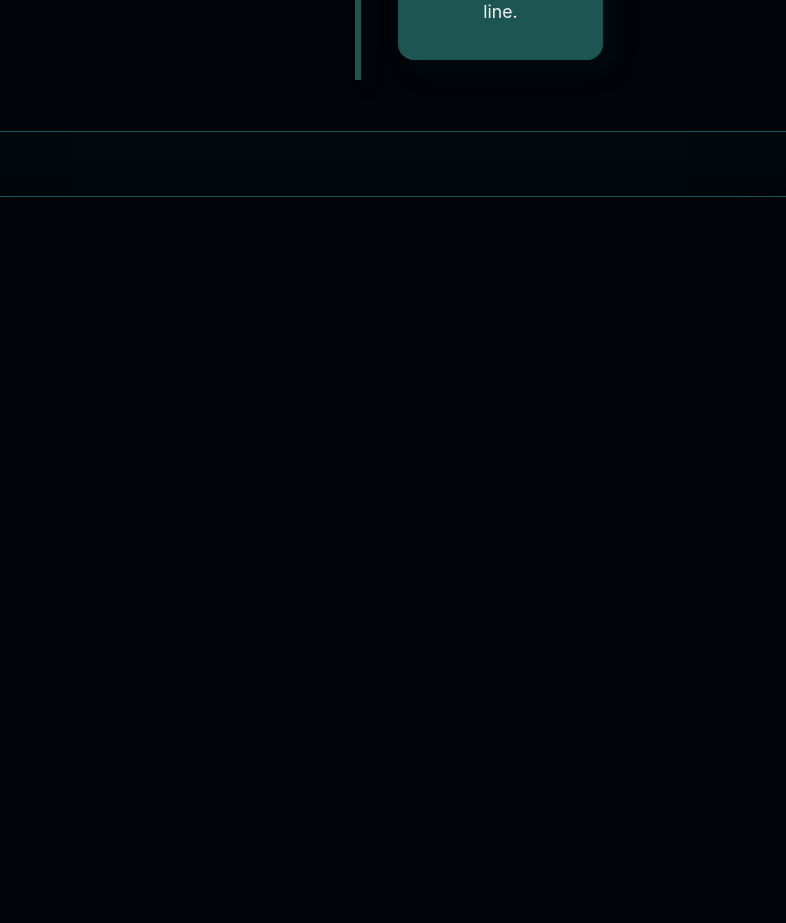
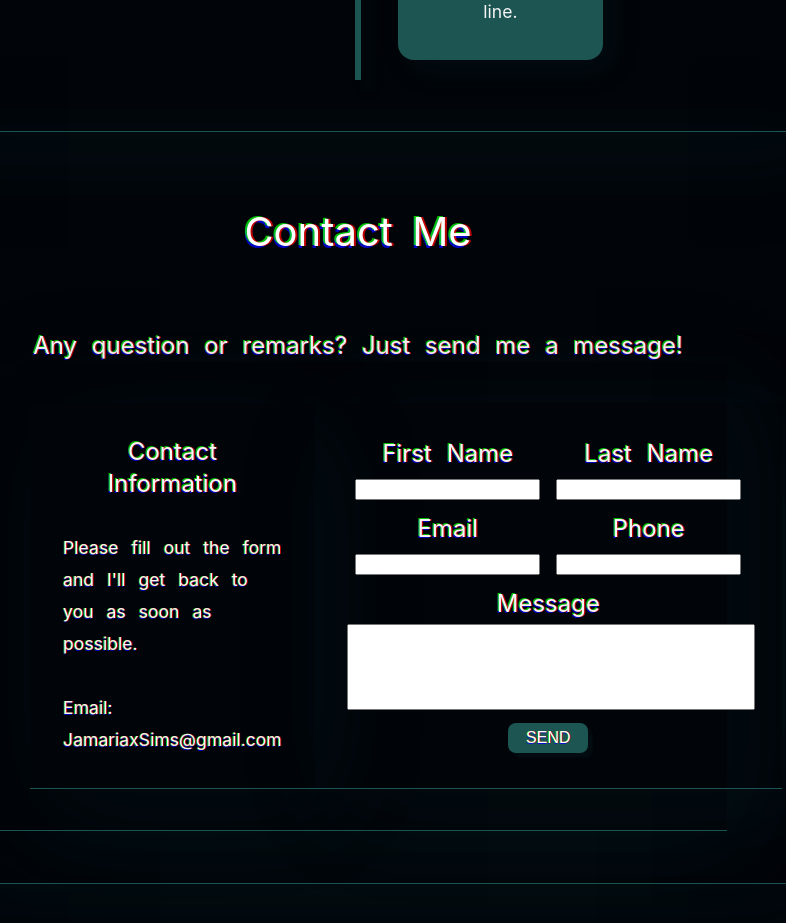
Before and after one commit to JamariaSims/Updated-Portfolio, a React (Create React App) app: page / in a window 1280 px wide. Shown: the part 4840-5763 px from the top of the page, without its empty margins (282-1068 px from the left). Before the commit the page ends 5037 px from the top, so only its background shows below. Built offline with nearby package versions, Linux system fonts and the light colour scheme.

Commit message:
Contact Form Added

```diff
--- a/src/App.css
+++ b/src/App.css
@@ -414,3 +414,85 @@ video{
     -0.06em 0.05em 0 rgba(0, 0, 255, 0.75)
 
 }
+.container-body-title{
+  font-size:var(--textSize2);
+  width: 100%;
+  display: flex;
+  flex-direction: row;
+  text-align: center;
+  justify-content: space-around;
+  text-shadow:
+  0.05em 0 0 rgba(255, 0, 0, 0.75),
+  -0.05em -0.025em 0 rgba(0, 255, 0, 0.75),
+  -0.05em 0.05em 0 rgba(0, 0, 255, 0.75)
+}
+.contactForm .container{
+  text-align: center;
+  margin: 0% auto;
+}
+.container-title-info{
+  font-size:var(--textSize2);
+  width: 100%;
+  display: flex;
+  flex-direction: row;
+  text-align: center;
+  justify-content: space-around;
+  text-shadow:
+  0.05em 0 0 rgba(255, 0, 0, 0.75),
+  -0.05em -0.025em 0 rgba(0, 255, 0, 0.75),
+  -0.05em 0.05em 0 rgba(0, 0, 255, 0.75)
+}
+.container-body-info{
+  font-size:var(--textSize1);
+  width: 100%;
+  flex-direction: row;
+  text-align: left;
+  justify-content: space-around;
+  text-shadow:
+  0.05em 0 0 rgba(255, 0, 0, 0.75),
+  -0.05em -0.025em 0 rgba(0, 255, 0, 0.75),
+  -0.05em 0.05em 0 rgba(0, 0, 255, 0.75)
+}
+.form{
+  margin: 0% auto;
+  padding: 5%;
+  border-bottom: var(--color3) solid 1px;
+  word-spacing: 0.5rem;
+  margin: 0% auto;
+  line-height: 2rem;
+  box-shadow: #1c55511f 20px 20px 100px;
+}
+.form label{
+  font-size: 1.5rem;
+  text-shadow:
+  0.05em 0 0 rgba(255, 0, 0, 0.75),
+  -0.05em -0.025em 0 rgba(0, 255, 0, 0.75),
+  -0.05em 0.05em 0 rgba(0, 0, 255, 0.75)
+}
+.form input{
+  text-align: center;
+  margin: 0.5rem;
+}
+.form textarea{
+  margin: 0% auto;
+  resize: none;
+  width: 100%;
+  height: 5rem;
+}
+button{
+  width: 5rem;
+  margin: 0% auto;
+  padding: 1.5%;
+  margin-top: 2%;
+  text-decoration: none;
+  background: var(--color3);
+color: white;
+text-shadow:
+0.05em 0 0 rgba(255, 0, 0, 0.75),
+-0.05em -0.025em 0 rgba(0, 255, 0, 0.75),
+-0.05em 0.05em 0 rgba(0, 0, 255, 0.75);
+border-radius: 0.5rem;
+border: none;
+font-size: 1rem;
+box-shadow: #1c55511f 0.3rem 0.3rem 0.2rem;
+}
--- a/src/App.js
+++ b/src/App.js
@@ -136,6 +136,49 @@ function App() {
 						</div>
 					</div>
 				</div>
+				<div className="split-down contactForm container">
+					<h2 className="container-title">Contact Me</h2>
+					<p className="container-title-info">
+						Any question or remarks? Just send me a message!
+					</p>
+					<div className="split-right container">
+						<div className="split-down container">
+							<h2 className="container-body-title">Contact Information</h2>
+							<br />
+							<p className="container-body-info">
+								Please fill out the form and I'll get back to you as soon as
+								possible.
+							</p>
+							<br />
+							<p className="container-body-info">
+								Email: JamariaxSims@gmail.com
+							</p>
+						</div>
+						<div className="form split-down">
+							<div className="split-right">
+								<label>
+									First Name <input type={"text"} />
+								</label>
+
+								<label>
+									Last Name <input type={"text"} />
+								</label>
+							</div>
+							<div className="split-right">
+								<label>
+									Email <input type={"text"} />
+								</label>
+								<label>
+									Phone <input type={"text"} />
+								</label>
+							</div>
+
+							<label>Message</label>
+							<textarea rows="5" cols="40" />
+							<button>SEND</button>
+						</div>
+					</div>
+				</div>
 			</body>
 		</div>
 	);
```
